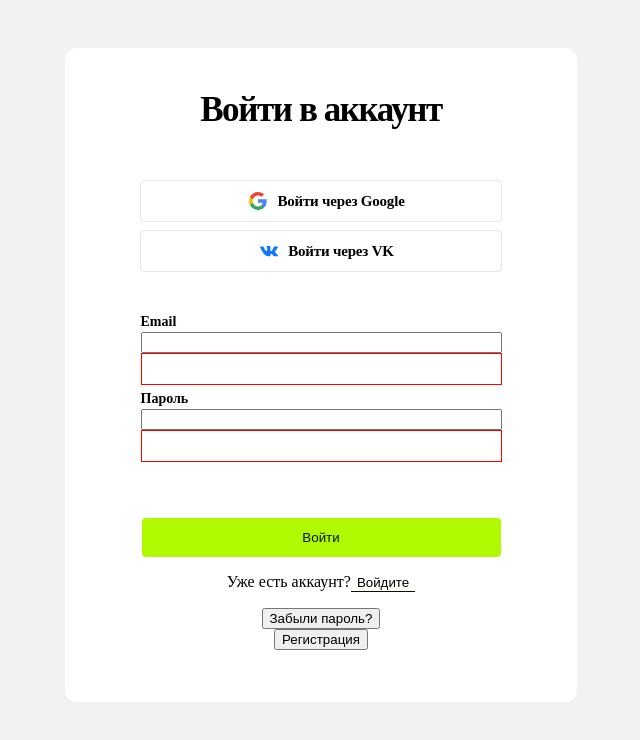
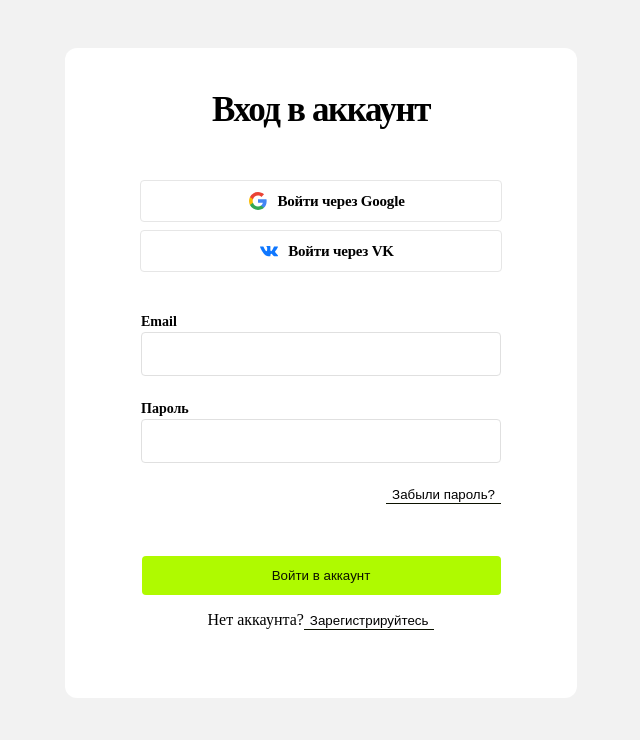
Before and after one commit to photo-booking/frontend-one, a React (Create React App) app: page /sign-in in a window 1280 px wide. Shown: the top 740 px of the page, without its empty margins (319-959 px from the left). Built offline with nearby package versions, Linux system fonts and the light colour scheme.

Commit message:
add validation css for input

```diff
--- a/src/components/FormAuth/FormAuth.css
+++ b/src/components/FormAuth/FormAuth.css
@@ -48,10 +48,14 @@
 .form-auth__button_submit_disabled {
   background-color: #E0E0E0;
   color: #808080;
+  cursor: default;
 }
 
-.form-auth__button_signin {
+.form-auth__button_sign {
   background: none;
+  align-self: flex-end;
+  cursor: pointer;
+  border: none;
   border-bottom: 1px solid #0C1200;
 }
 
@@ -63,17 +67,25 @@
   font-style: normal;
   font-weight: 600;
   line-height: 20px;
-  margin-bottom: 4px;
+  margin-bottom: 7px;
 }
 
 .form-auth__input {
   width: 360px;
+  height: 44px;
   padding: 12px 16px;
   box-sizing: border-box;
   border-radius: 4px;
   border: 1px solid #E0E0E0;
   background: #FFF;
+}
 
+.form-auth__input_err {
+  border: 1px solid #FA3A19;
+}
+
+.form-auth__input_ok {
+  border: 1px solid #14C714;
 }
 
 .form-auth__title {
@@ -90,7 +102,7 @@
 }
 
 .form-auth__err {
-  height: 30px;
+  height: 16px;
   width: 359px;
-  border: 1px solid red;
+  color: #BA1B00;
 }
--- a/src/components/FormAuth/FormAuth.jsx
+++ b/src/components/FormAuth/FormAuth.jsx
@@ -1,9 +1,7 @@
 import './FormAuth.css';
-import { useNavigate } from 'react-router-dom';
 
 export const FormAuth = props => {
   const { child, buttonTitle, onSubmit, err } = props;
-  const navigate = useNavigate();
   const disabled = err !== undefined && Object.keys(err).length !== 0;
   const buttonSubmitClassName = `form-auth__button_submit ${
     disabled ? 'form-auth__button_submit_disabled' : ''
@@ -24,18 +22,7 @@ export const FormAuth = props => {
         >
           {buttonTitle}
         </button>
-        <p>
-          Уже есть аккаунт?
-          <button
-            className="form-auth__button_signin"
-            onClick={evt => {
-              evt.preventDefault();
-              navigate('/sign-in');
-            }}
-          >
-            Войдите
-          </button>
-        </p>
+
       </form>
     </>
   );
--- a/src/pages/Signin/Signin.jsx
+++ b/src/pages/Signin/Signin.jsx
@@ -16,12 +16,22 @@ export const Signin = props => {
   const navigate = useNavigate();
   const location = useLocation();
   const {
+    watch,
     register,
     handleSubmit,
     reset,
     formState: { errors }
   } = useForm({ mode: 'onChange' });
   const { onSubmit, signinGoogle, signinVk } = props;
+  const watchAllFields = watch();
+
+  const formAuthInputClassName = name => {
+    return `form-auth__input ${errors[name]?.message ? 'form-auth__input_err' : ''} ${
+      watchAllFields[name]?.length > 0 && errors[name]?.message === undefined
+        ? 'form-auth__input_ok'
+        : ''
+    }`;
+  };
 
   useEffect(() => {
     // signinGoogle(new URLSearchParams(location.hash).get("access_token"));
@@ -35,7 +45,7 @@ export const Signin = props => {
 
   return (
     <div className="signin form-auth__container">
-      <h1 className="form-auth__title">Войти в аккаунт</h1>
+      <h1 className="form-auth__title">Вход в аккаунт</h1>
       <AuthIntegration />
       <FormAuth
         child={
@@ -46,7 +56,7 @@ export const Signin = props => {
             >
               Email
               <input
-                className=""
+                className={formAuthInputClassName('email')}
                 id="email"
                 type="email"
                 {...register('email', {
@@ -65,7 +75,7 @@ export const Signin = props => {
             >
               Пароль
               <input
-                className=""
+                className={formAuthInputClassName('password')}
                 id="password"
                 type="password"
                 minLength="8"
@@ -80,14 +90,30 @@ export const Signin = props => {
               />
               <span className="form-auth__err">{errors?.password && errors.password.message}</span>
             </label>
+            <button
+              className="form-auth__button_sign"
+              onClick={() => navigate('/reset-password')}
+            >
+              Забыли пароль?
+            </button>
           </>
         }
-        buttonTitle={'Войти'}
+        buttonTitle={'Войти в аккаунт'}
         onSubmit={handleSubmit(handleSubmitSignin)}
         err={errors}
       />
-      <button onClick={() => navigate('/reset-password')}>Забыли пароль?</button>
-      <button onClick={() => navigate('/sign-up')}>Регистрация</button>
+      <p>
+        Нет аккаунта?
+        <button
+          className="form-auth__button_sign"
+          onClick={evt => {
+            evt.preventDefault();
+            navigate('/sign-up');
+          }}
+        >
+          Зарегистрируйтесь
+        </button>
+      </p>
     </div>
   );
 };
--- a/src/pages/Signup/Signup.jsx
+++ b/src/pages/Signup/Signup.jsx
@@ -1,5 +1,6 @@
 import React, { useEffect, useState } from 'react';
 import { useForm } from 'react-hook-form';
+import { useNavigate } from 'react-router-dom';
 import './Signup.css';
 import { AuthIntegration } from '../../components/AuthIntegration/AuthIntegration';
 import { FormAuth } from '../../components/FormAuth/FormAuth';
@@ -22,25 +23,35 @@ export const Signup = props => {
     reset,
     formState: { errors, isValid }
   } = useForm({ mode: 'onChange' });
+  const navigate = useNavigate();
   const { onSubmit, onSubmitJoin, isClient } = props;
   const title = `Зарегистрироваться как ${isClient ? 'заказчик' : 'специалист'}`;
 
-  const watchType = watch('type', undefined);
+  // const watchType = watch('type', undefined);
+  const watchAllFields = watch();
+
+  const formAuthInputClassName = name => {
+    return `form-auth__input ${errors[name]?.message ? 'form-auth__input_err' : ''} ${
+      watchAllFields[name]?.length > 0 && errors[name]?.message === undefined
+        ? 'form-auth__input_ok'
+        : ''
+    }`;
+  };
 
   const inputContainerClientClassName = `signup__input-container ${
-    watchType !== undefined && watchType === 'client' ? 'signup__input-container_check' : ''
+    watchAllFields !== undefined && watchAllFields.type === 'client' ? 'signup__input-container_check' : ''
   } `;
   const inputContainerExpertClassName = `signup__input-container ${
-    watchType !== undefined && watchType === 'expert' ? 'signup__input-container_check' : ''
+    watchAllFields !== undefined && watchAllFields.type === 'expert' ? 'signup__input-container_check' : ''
   } `;
 
   const buttonTitle = () => {
     let buttonTitle;
-    if (!watchType) {
+    if (!watchAllFields?.type) {
       buttonTitle = 'Создать аккаунт';
-    } else if (watchType !== undefined && watchType === 'client') {
+    } else if (watchAllFields?.type !== undefined && watchAllFields?.type === 'client') {
       buttonTitle = 'Зарегистрироваться как клиент';
-    } else if (watchType !== undefined && watchType === 'expert') {
+    } else if (watchAllFields?.type !== undefined && watchAllFields?.type === 'expert') {
       buttonTitle = 'Зарегистрироваться как специалист';
     }
     return buttonTitle;
@@ -73,7 +84,7 @@ export const Signup = props => {
                 >
                   Имя
                   <input
-                    className="form-auth__input"
+                    className={formAuthInputClassName('name')}
                     type="text"
                     placeholder="Дмитрий"
                     id="name"
@@ -95,7 +106,7 @@ export const Signup = props => {
                 >
                   Фамилия
                   <input
-                    className="form-auth__input"
+                    className={formAuthInputClassName('surname')}
                     type="text"
                     placeholder="Иванов"
                     id="surname"
@@ -119,7 +130,7 @@ export const Signup = props => {
                 >
                   Email
                   <input
-                    className="form-auth__input"
+                    className={formAuthInputClassName('email')}
                     type="email"
                     placeholder="dmitrii.ivanov@example.com"
                     id="email"
@@ -139,7 +150,7 @@ export const Signup = props => {
                 >
                   Пароль
                   <input
-                    className="form-auth__input"
+                    className={formAuthInputClassName('password')}
                     type="password"
                     id="password"
                     minLength="8"
@@ -206,6 +217,18 @@ export const Signup = props => {
             onSubmit={handleSubmit(handleSubmitJoin)}
             err={''} //?????????
           />
+          <p>
+            Уже есть аккаунт?
+            <button
+              className="form-auth__button_sign"
+              onClick={evt => {
+                evt.preventDefault();
+                navigate('/sign-in');
+              }}
+            >
+              Войдите
+            </button>
+          </p>
         </div>
       )}
     </>
```
